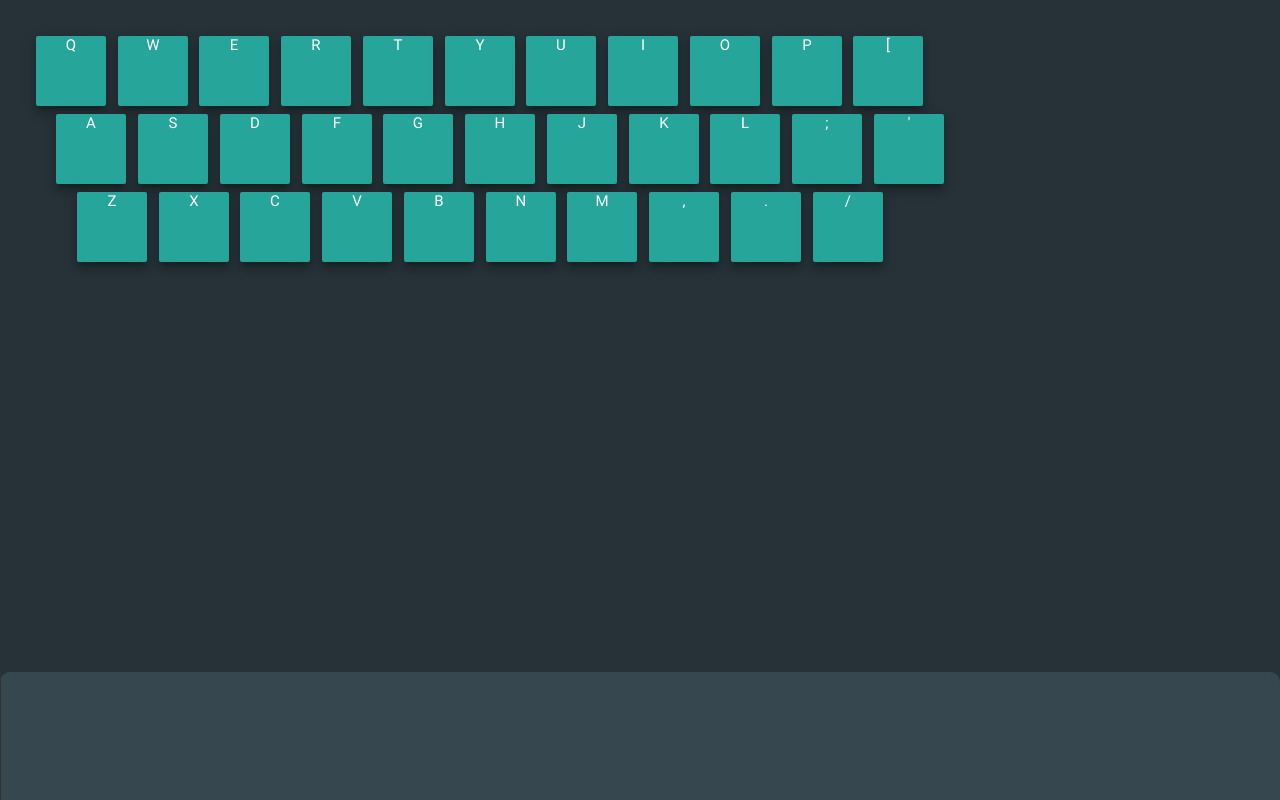
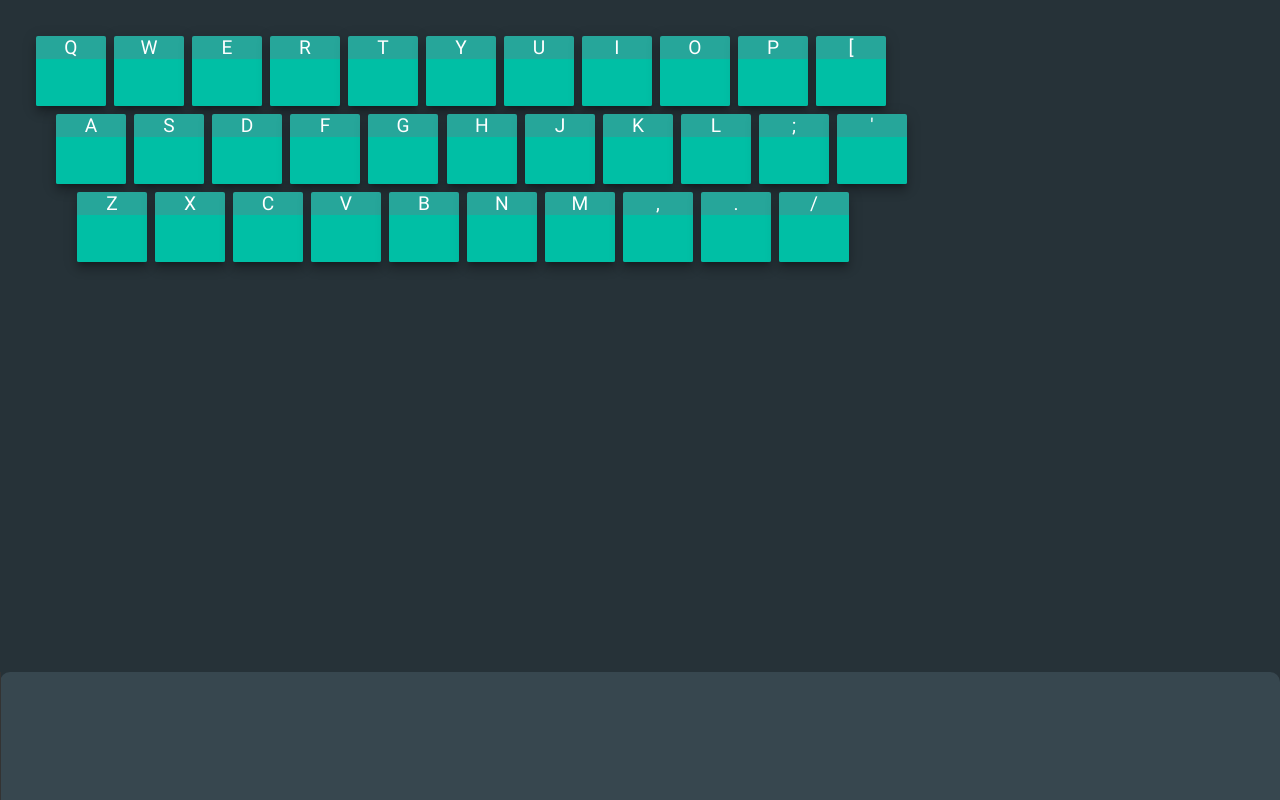
Before and after one commit to brandoshizzle/Flask, a website: page main.html in a window 1280 px wide. Drawn offline with Linux system fonts and the light colour scheme.

Commit message:
Keys now create themselves on startup
Now changes to the keys can be made in one line instead of updating
everything.

```diff
--- a/main.html
+++ b/main.html
@@ -14,47 +14,12 @@
 		<link type="text/css" rel="stylesheet" href="css/main.css" />
 	</head>
 
-	<body onload="init()">
+	<body onload="">
 
 		<div id="keyboard">
-			<div id="row1">
-				<div id="Q" class="btn btn-key z-depth-4 waves-effect waves-light">Q</div>
-				<div id="W" class="btn btn-key z-depth-4 waves-effect waves-light">W</div>
-				<div id="E" class="btn btn-key z-depth-4 waves-effect waves-light">E</div>
-				<div id="R" class="btn btn-key z-depth-4 waves-effect waves-light">R</div>
-				<div id="T" class="btn btn-key z-depth-4 waves-effect waves-light">T</div>
-				<div id="Y" class="btn btn-key z-depth-4 waves-effect waves-light">Y</div>
-				<div id="U" class="btn btn-key z-depth-4 waves-effect waves-light">U</div>
-				<div id="I" class="btn btn-key z-depth-4 waves-effect waves-light">I</div>
-				<div id="O" class="btn btn-key z-depth-4 waves-effect waves-light">O</div>
-				<div id="P" class="btn btn-key z-depth-4 waves-effect waves-light">P</div>
-				<div id="[" class="btn btn-key z-depth-4 waves-effect waves-light">[</div>
-			</div>
-			<div id="row2">
-				<div id="A" class="btn btn-key z-depth-4 waves-effect waves-light">A</div>
-				<div id="S" class="btn btn-key z-depth-4 waves-effect waves-light">S</div>
-				<div id="D" class="btn btn-key z-depth-4 waves-effect waves-light">D</div>
-				<div id="F" class="btn btn-key z-depth-4 waves-effect waves-light">F</div>
-				<div id="G" class="btn btn-key z-depth-4 waves-effect waves-light">G</div>
-				<div id="H" class="btn btn-key z-depth-4 waves-effect waves-light">H</div>
-				<div id="J" class="btn btn-key z-depth-4 waves-effect waves-light">J</div>
-				<div id="K" class="btn btn-key z-depth-4 waves-effect waves-light">K</div>
-				<div id="L" class="btn btn-key z-depth-4 waves-effect waves-light">L</div>
-				<div id=";" class="btn btn-key z-depth-4 waves-effect waves-light">;</div>
-				<div id="'" class="btn btn-key z-depth-4 waves-effect waves-light">'</div>
-			</div>
-			<div id="row3">
-				<div id="Z" class="btn btn-key z-depth-4 waves-effect waves-light">Z</div>
-				<div id="X" class="btn btn-key z-depth-4 waves-effect waves-light">X</div>
-				<div id="C" class="btn btn-key z-depth-4 waves-effect waves-light">C</div>
-				<div id="V" class="btn btn-key z-depth-4 waves-effect waves-light">V</div>
-				<div id="B" class="btn btn-key z-depth-4 waves-effect waves-light">B</div>
-				<div id="N" class="btn btn-key z-depth-4 waves-effect waves-light">N</div>
-				<div id="M" class="btn btn-key z-depth-4 waves-effect waves-light">M</div>
-				<div id="," class="btn btn-key z-depth-4 waves-effect waves-light">,</div>
-				<div id="." class="btn btn-key z-depth-4 waves-effect waves-light">.</div>
-				<div id="/" class="btn btn-key z-depth-4 waves-effect waves-light">/</div>
-			</div>
+			<div id="row1"></div>
+			<div id="row2"></div>
+			<div id="row3"></div>
 		</div>
 
 
--- a/main.js
+++ b/main.js
@@ -1,26 +1,78 @@
 var wavesurfer;
-var keys = $('.btn-key');
+var keys = $('.audioName');
 var keyInfo = {};
 var lastLoadedPath
 
-function init() {
+/**
+ * Set up program
+ **/
+$(document).ready(function() {
+
+	createInterface();
+
+	/********************************
+	 * Drag and Drop Audio onto keys
+	 *******************************/
+	keys.on('drop', function(e) {
+		e.originalEvent.preventDefault(); // Prevent default action
+		console.log("hi");
+		for (let f of e.originalEvent.dataTransfer.files) {
+			// grab the id of the target key
+			var key = e.target.id;
+			checkKeyInfo(key);
+			// write file info to array for later
+			keyInfo[key].name = f.name;
+			keyInfo[key].path = f.path;
+			$("#" + key).text(keyInfo[key].name);
+			loadWavesurfer(key);
+		};
+		return false;
+	});
+
+	keys.on('dragover', function(e) {
+		//$('#' + e.target.id).css("box-shadow", "0px 0px 26px 9px rgba(255,247,99,1)");
+		return false;
+	});
+	keys.on('dragleave', function() {
+		//$('#' + e.target.id).css("box-shadow", "0px 0px");
+		return false;
+	});
+
+	/*
+	 * Click to show audio waveform
+	 */
+	keys.on('click', function(e) {
+		var key = e.target.id;
+		checkKeyInfo(key);
+		loadWavesurfer(key);
+		//wavesurfer.playPause();
+	});
+
+});
+
+function createInterface() {
+	// Create keyboard buttons
+	var rows = [
+		['Q', 'W', 'E', 'R', 'T', 'Y', 'U', 'I', 'O', 'P', '['],
+		['A', 'S', 'D', 'F', 'G', 'H', 'J', 'K', 'L', ';', "'"],
+		['Z', 'X', 'C', 'V', 'B', 'N', 'M', ',', '.', '/', ]
+	];
+	for (var i = 0; i < rows.length; i++) {
+		var rowNum = i + 1;
+		for (var j = 0; j < rows[i].length; j++) {
+			$('#row' + rowNum).append("<div class='btn btn-key z-depth-4 waves-effect waves-light'><div class='keyLetter'>" + rows[i][j] + "</div><div id='" + rows[i][j] + "' class='audioName'></div></div>");
+		}
+	}
+	keys = $('.audioName'); // set keys to be an array of the audioName divs
+
 	// Create wavesurfer instance
 	wavesurfer = WaveSurfer.create({
 		container: '#waveform',
-		waveColor: 'blue',
-		progressColor: 'purple',
+		waveColor: '#ffeb3b',
+		progressColor: '#ffd600',
 	});
 	wavesurfer.empty();
 }
-/**
- * Click on button to play/pause audio
- **/
-keys.on('click', function(e) {
-	var key = e.target.id;
-	checkKeyInfo(key);
-	loadWavesurfer(key);
-	//wavesurfer.playPause();
-});
 
 $(document).keydown(function(e) {
 	if (e.which > 64 && e.which < 91) {
@@ -30,31 +82,8 @@ $(document).keydown(function(e) {
 	}
 });
 
-/********************************
- * Drag and Drop Audio onto keys
- *******************************/
-keys.on('dragover', function(e) {
-	//$('#' + e.target.id).css("box-shadow", "0px 0px 26px 9px rgba(255,247,99,1)");
-	return false;
-});
-keys.on('dragleave', function() {
-	//$('#' + e.target.id).css("box-shadow", "0px 0px");
-	return false;
-});
-keys.on('drop', function(e) {
-	e.originalEvent.preventDefault(); // Prevent default action
-	for (let f of e.originalEvent.dataTransfer.files) {
-		// grab the id of the target key
-		var key = e.target.id;
-		checkKeyInfo(key);
-		// write file info to array for later
-		keyInfo[key].name = f.name;
-		keyInfo[key].path = f.path;
-		document.getElementById(key).innerHTML = key + "<br>" + keyInfo[key].name;
-		loadWavesurfer(key);
-	};
-	return false;
-});
+
+
 
 /**
  * Prevent dragging files onto page
```
